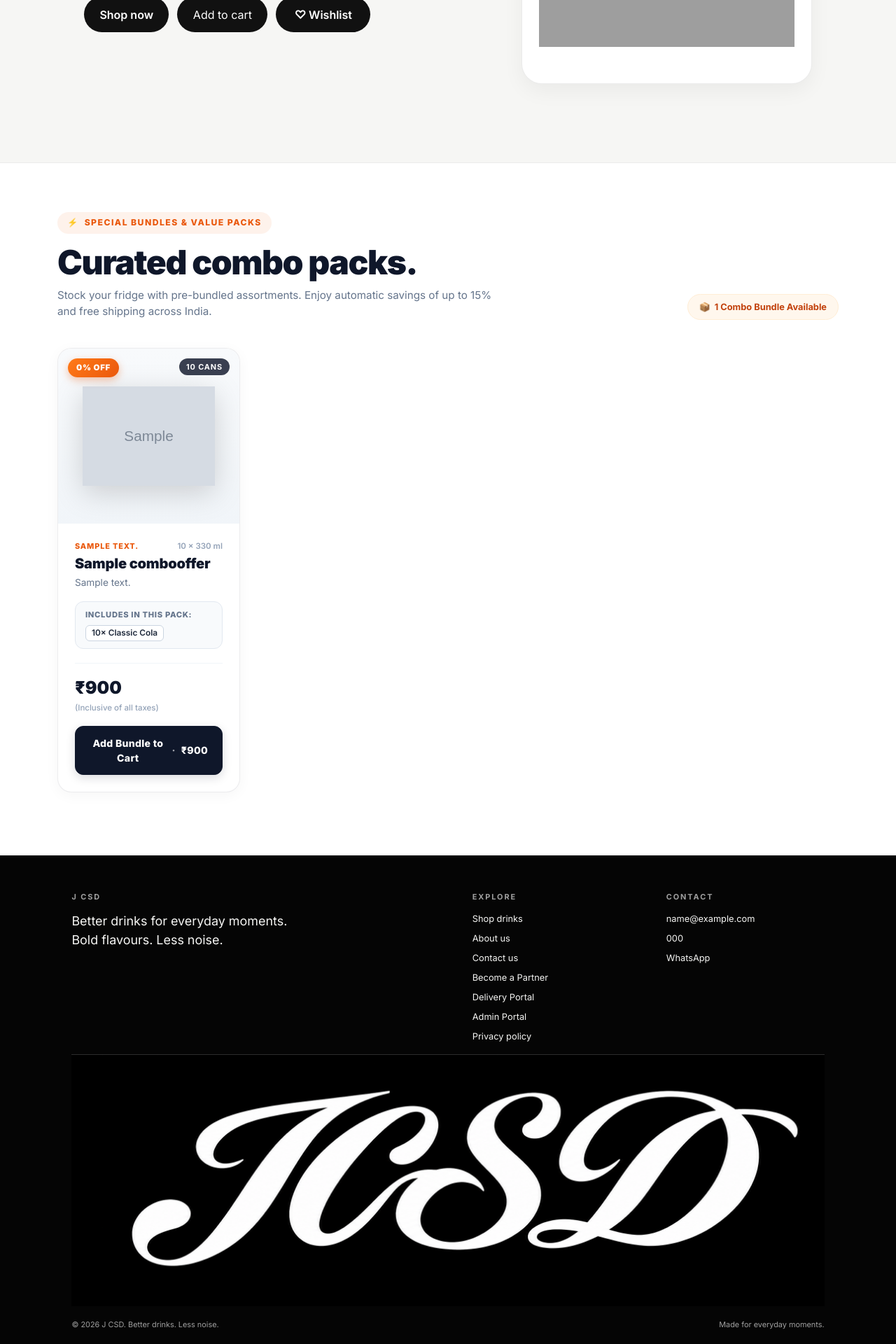
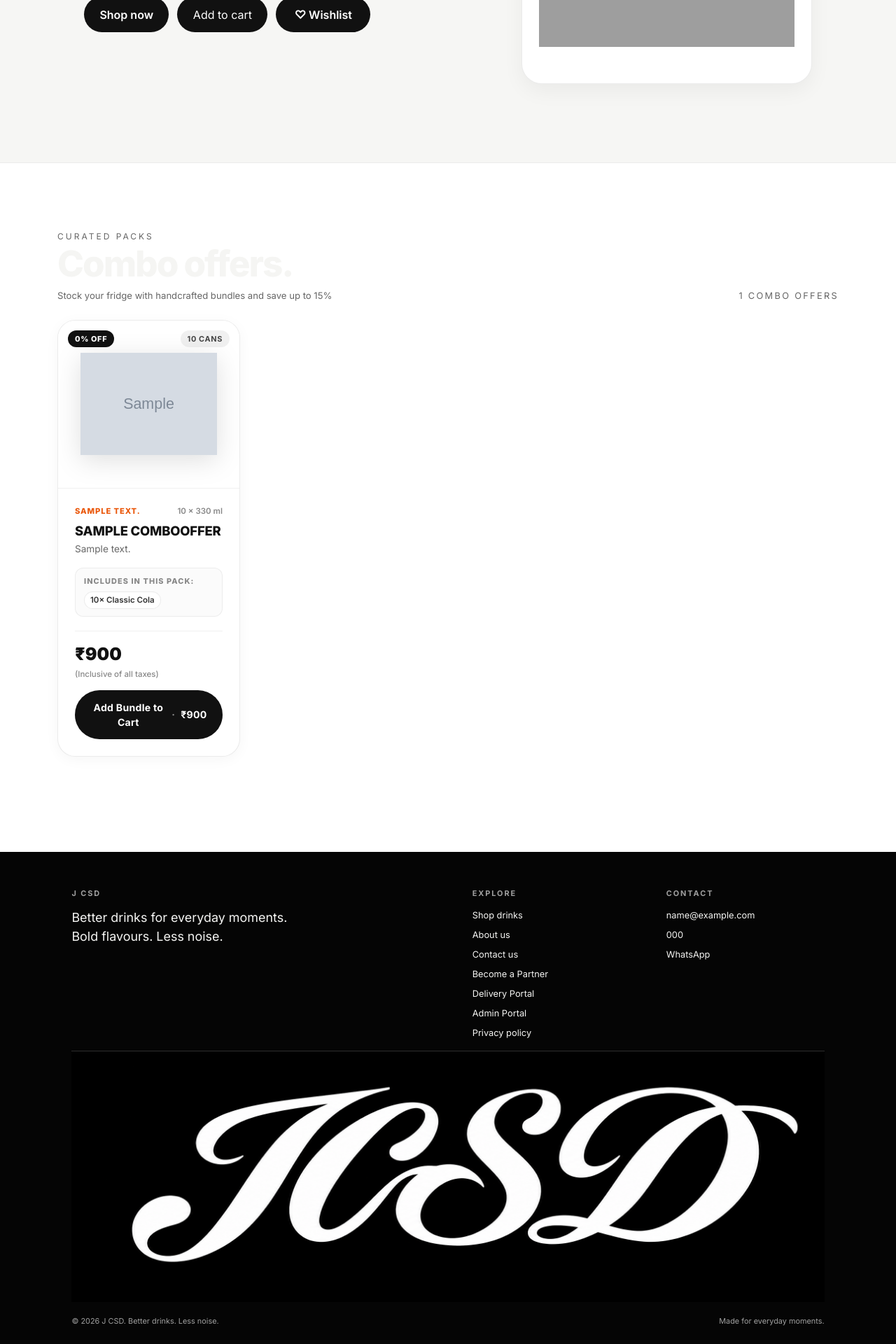
Before and after one commit to rithankumarraj/django123proj, a Django app: page / in a window 1280 px wide. Shown: the part 2782-4702 px from the top of the page at 70% size. After the commit the page ends 4676 px from the top, so only its background shows below. Run offline with Django 5.2, Linux system fonts and the light colour scheme; data comes from the database, SQL or seed files in the repository; tables that the repository leaves empty hold one stand-in row (values such as "Sample post"); grey boxes marked "Sample" are stand-in pictures; grey boxes are pictures that could not be loaded.

Commit message:
fix(cart): resolve cart item removal script error and align combo section design with site theme

```diff
--- a/main/templates/main/home.html
+++ b/main/templates/main/home.html
@@ -554,84 +554,32 @@
             {% if active_combos %}
             <section class="combos-section" id="combos" aria-label="Curated Combo Packs & Deals">
                 <style>
-                    /* ─── Dedicated Combos Section Styling ─── */
+                    /* ─── Dedicated Combos Section Styling (Site-Cohesive) ─── */
                     .combos-section {
                         background: #ffffff;
                         position: relative;
-                        padding: 70px 0 90px 0;
+                        padding: 3rem 0 5.5rem 0;
                         border-top: 1px solid rgba(0, 0, 0, 0.08);
-                    }
-
-                    .combos-section-header {
-                        margin-bottom: 40px;
-                    }
-
-                    .combos-kicker {
-                        display: inline-flex;
-                        align-items: center;
-                        gap: 8px;
-                        font-family: 'Inter', sans-serif;
-                        font-size: 0.76rem;
-                        font-weight: 800;
-                        letter-spacing: 0.12em;
-                        text-transform: uppercase;
-                        color: #ea580c;
-                        background: rgba(234, 88, 12, 0.08);
-                        padding: 6px 14px;
-                        border-radius: 999px;
-                        margin-bottom: 12px;
-                    }
-
-                    .combos-title {
-                        font-family: 'Inter', sans-serif;
-                        font-size: clamp(2rem, 3.8vw, 3rem);
-                        font-weight: 900;
-                        letter-spacing: -0.03em;
-                        color: #0f172a;
-                        margin-bottom: 8px;
-                    }
-
-                    .combos-subtitle {
-                        font-family: 'Inter', sans-serif;
-                        font-size: 0.95rem;
-                        color: #64748b;
-                        max-width: 650px;
-                        margin: 0;
-                        line-height: 1.5;
-                    }
-
-                    .combos-count-badge {
-                        display: inline-flex;
-                        align-items: center;
-                        gap: 6px;
-                        font-family: 'Inter', sans-serif;
-                        font-size: 0.8rem;
-                        font-weight: 700;
-                        color: #c2410c;
-                        background: #fff7ed;
-                        border: 1px solid #ffedd5;
-                        padding: 8px 16px;
-                        border-radius: 999px;
                     }
 
                     /* Combo Card Component */
                     .combo-card {
                         background: #ffffff;
-                        border: 1px solid rgba(15, 23, 42, 0.08);
-                        border-radius: 20px;
+                        border: 1px solid rgba(0, 0, 0, 0.08);
+                        border-radius: 1.6rem;
                         overflow: hidden;
                         display: flex;
                         flex-direction: column;
                         justify-content: space-between;
-                        transition: all 0.35s cubic-bezier(0.16, 1, 0.3, 1);
+                        transition: transform 0.3s ease, box-shadow 0.3s ease, border-color 0.3s ease;
                         box-shadow: 0 4px 20px rgba(0, 0, 0, 0.04);
                         position: relative;
                     }
 
                     .combo-card:hover {
-                        transform: translateY(-6px);
-                        border-color: rgba(234, 88, 12, 0.35);
-                        box-shadow: 0 16px 36px rgba(234, 88, 12, 0.12), 0 4px 12px rgba(0, 0, 0, 0.04);
+                        transform: translateY(-5px);
+                        border-color: rgba(0, 0, 0, 0.18);
+                        box-shadow: 0 16px 36px rgba(0, 0, 0, 0.08);
                     }
 
                     .combo-card-highlight {
@@ -640,7 +588,7 @@
 
                     @keyframes comboCardPulse {
                         0%, 100% {
-                            border-color: rgba(15, 23, 42, 0.08);
+                            border-color: rgba(0, 0, 0, 0.08);
                             box-shadow: 0 4px 20px rgba(0, 0, 0, 0.04);
                         }
                         30%, 70% {
@@ -654,25 +602,26 @@
                     .combo-card-visual {
                         position: relative;
                         width: 100%;
-                        height: 250px;
-                        background: linear-gradient(180deg, #f8fafc 0%, #f1f5f9 100%);
+                        height: 240px;
+                        background: #ffffff;
                         display: flex;
                         align-items: center;
                         justify-content: center;
-                        padding: 24px;
-                        overflow: hidden;
+                        padding: 1.5rem;
+                        border-bottom: 1px solid rgba(0, 0, 0, 0.06);
                     }
 
                     .combo-card-visual img {
-                        max-width: 90%;
-                        max-height: 90%;
+                        max-width: 92%;
+                        max-height: 200px;
                         object-fit: contain;
-                        filter: drop-shadow(0 10px 20px rgba(0, 0, 0, 0.16));
-                        transition: transform 0.4s cubic-bezier(0.16, 1, 0.3, 1);
+                        mix-blend-mode: multiply;
+                        filter: drop-shadow(0 8px 18px rgba(0, 0, 0, 0.12));
+                        transition: transform 0.35s ease;
                     }
 
                     .combo-card:hover .combo-card-visual img {
-                        transform: scale(1.08) translateY(-4px);
+                        transform: scale(1.06);
                     }
 
                     /* Visual Badges */
@@ -681,16 +630,15 @@
                         top: 14px;
                         left: 14px;
                         z-index: 2;
-                        background: linear-gradient(135deg, #ff7a18 0%, #ea580c 100%);
+                        background: #111;
                         color: #ffffff;
                         font-family: 'Inter', sans-serif;
-                        font-size: 0.72rem;
-                        font-weight: 900;
+                        font-size: 0.68rem;
+                        font-weight: 800;
                         letter-spacing: 0.06em;
                         text-transform: uppercase;
-                        padding: 5px 12px;
+                        padding: 4px 10px;
                         border-radius: 999px;
-                        box-shadow: 0 4px 12px rgba(234, 88, 12, 0.35);
                     }
 
                     .combo-badge-top-right {
@@ -698,13 +646,12 @@
                         top: 14px;
                         right: 14px;
                         z-index: 2;
-                        background: rgba(15, 23, 42, 0.82);
-                        backdrop-filter: blur(8px);
-                        color: #ffffff;
+                        background: rgba(0, 0, 0, 0.06);
+                        color: #444;
                         font-family: 'Inter', sans-serif;
                         font-size: 0.68rem;
                         font-weight: 700;
-                        letter-spacing: 0.08em;
+                        letter-spacing: 0.06em;
                         text-transform: uppercase;
                         padding: 4px 10px;
                         border-radius: 999px;
@@ -712,7 +659,7 @@
 
                     /* Content Area */
                     .combo-card-content {
-                        padding: 24px;
+                        padding: 1.5rem;
                         flex: 1;
                         display: flex;
                         flex-direction: column;
@@ -721,19 +668,21 @@
 
                     .combo-card-name {
                         font-family: 'Inter', sans-serif;
-                        font-size: 1.25rem;
-                        font-weight: 900;
-                        color: #0f172a;
-                        margin-bottom: 6px;
+                        font-size: 1.15rem;
+                        font-weight: 800;
+                        color: #111;
+                        margin: 0 0 0.35rem;
                         letter-spacing: -0.01em;
+                        text-transform: uppercase;
+                        line-height: 1.25;
                     }
 
                     .combo-card-desc {
                         font-family: 'Inter', sans-serif;
                         font-size: 0.85rem;
-                        color: #64748b;
+                        color: #666;
                         line-height: 1.45;
-                        margin-bottom: 16px;
+                        margin-bottom: 1rem;
                         display: -webkit-box;
                         -webkit-line-clamp: 2;
                         -webkit-box-orient: vertical;
@@ -742,19 +691,19 @@
 
                     /* Included items box */
                     .combo-includes-box {
-                        background: #f8fafc;
-                        border: 1px solid #e2e8f0;
+                        background: #fbfbfb;
+                        border: 1px solid rgba(0, 0, 0, 0.06);
                         border-radius: 12px;
-                        padding: 10px 14px;
-                        margin-bottom: 20px;
+                        padding: 10px 12px;
+                        margin-bottom: 1.25rem;
                     }
 
                     .combo-includes-title {
-                        font-size: 0.7rem;
+                        font-size: 0.68rem;
                         font-weight: 800;
                         text-transform: uppercase;
-                        letter-spacing: 0.06em;
-                        color: #64748b;
+                        letter-spacing: 0.1em;
+                        color: #888;
                         margin-bottom: 6px;
                         display: flex;
                         align-items: center;
@@ -764,23 +713,23 @@
                     .combo-includes-pills {
                         display: flex;
                         flex-wrap: wrap;
-                        gap: 6px;
+                        gap: 5px;
                     }
 
                     .combo-includes-pill {
                         background: #ffffff;
-                        border: 1px solid #cbd5e1;
-                        color: #1e293b;
-                        font-size: 0.74rem;
+                        border: 1px solid rgba(0, 0, 0, 0.08);
+                        color: #333;
+                        font-size: 0.72rem;
                         font-weight: 600;
-                        padding: 2px 8px;
-                        border-radius: 6px;
+                        padding: 3px 8px;
+                        border-radius: 999px;
                     }
 
                     /* Price and CTA row */
                     .combo-card-footer {
-                        padding-top: 16px;
-                        border-top: 1px solid #f1f5f9;
+                        padding-top: 14px;
+                        border-top: 1px solid rgba(0, 0, 0, 0.06);
                     }
 
                     .combo-price-line {
@@ -794,12 +743,12 @@
                         font-family: 'Inter', sans-serif;
                         font-size: 1.55rem;
                         font-weight: 900;
-                        color: #0f172a;
+                        color: #111;
                     }
 
                     .combo-price-was {
-                        font-size: 0.95rem;
-                        color: #94a3b8;
+                        font-size: 0.92rem;
+                        color: #999;
                         text-decoration: line-through;
                         font-weight: 500;
                     }
@@ -812,63 +761,52 @@
                         border: 1px solid #bbf7d0;
                         padding: 2px 8px;
                         border-radius: 999px;
-                        letter-spacing: -0.01em;
                     }
 
                     .combo-tax-tag {
                         font-size: 0.72rem;
-                        color: #94a3b8;
+                        color: #888;
                         font-weight: 500;
                         display: block;
-                        margin-bottom: 16px;
+                        margin-bottom: 14px;
                     }
 
                     .btn-combo-add-cart {
                         width: 100%;
-                        background: #0f172a;
+                        background: #111;
                         color: #ffffff;
-                        border: 1px solid #0f172a;
-                        border-radius: 12px;
+                        border: 0;
+                        border-radius: 999px;
                         font-family: 'Inter', sans-serif;
                         font-size: 0.88rem;
-                        font-weight: 800;
+                        font-weight: 700;
                         letter-spacing: 0.02em;
-                        padding: 13px 20px;
+                        padding: 0.85rem 1.4rem;
                         cursor: pointer;
                         display: flex;
                         align-items: center;
                         justify-content: center;
                         gap: 8px;
                         transition: all 0.25s ease;
-                        box-shadow: 0 4px 14px rgba(15, 23, 42, 0.15);
                     }
 
                     .btn-combo-add-cart:hover {
                         background: #ea580c;
-                        border-color: #ea580c;
                         color: #ffffff;
                         transform: translateY(-2px);
-                        box-shadow: 0 8px 22px rgba(234, 88, 12, 0.35);
+                        box-shadow: 0 8px 20px rgba(234, 88, 12, 0.3);
                     }
                 </style>
 
-                <div class="container">
-                    <!-- Heading -->
-                    <div class="combos-section-header d-flex flex-column flex-md-row justify-content-between align-items-md-end gap-3">
+                <div class="container py-4 py-md-5">
+                    <!-- Heading: Cohesive with .section-heading on #shop -->
+                    <div class="section-heading d-flex flex-column flex-md-row justify-content-between align-items-md-end mb-4">
                         <div>
-                            <span class="combos-kicker">
-                                <span>⚡</span>
-                                <span>Special Bundles & Value Packs</span>
-                            </span>
-                            <h2 class="combos-title">Curated combo packs.</h2>
-                            <p class="combos-subtitle">
-                                Stock your fridge with pre-bundled assortments. Enjoy automatic savings of up to 15% and free shipping across India.
-                            </p>
+                            <p class="section-kicker">Curated packs</p>
+                            <h2>Combo offers.</h2>
+                            <p class="product-quick-add-hint">Stock your fridge with handcrafted bundles and save up to 15%</p>
                         </div>
-                        <span class="combos-count-badge">
-                            <span>📦</span>
-                            <span>{{ active_combos|length }} Combo Bundle{{ active_combos|length|pluralize }} Available</span>
-                        </span>
+                        <span class="product-total">{{ active_combos|length }} combo offers</span>
                     </div>
 
                     <!-- Combos Grid -->
@@ -895,11 +833,11 @@
                                 <!-- Card Content -->
                                 <div class="combo-card-content">
                                     <div>
-                                        <div class="d-flex align-items-center justify-content-between mb-1">
-                                            <span style="font-size: 0.68rem; font-weight: 800; letter-spacing: 0.08em; text-transform: uppercase; color: #ea580c;">
-                                                {% if combo.badge_text %}{{ combo.badge_text }}{% else %}COMBO DEAL{% endif %}
+                                        <div class="d-flex align-items-center justify-content-between mb-2">
+                                            <span style="font-size: 0.7rem; font-weight: 800; letter-spacing: 0.08em; text-transform: uppercase; color: #ea580c;">
+                                                {% if combo.badge_text and combo.badge_text|lower != combo.name|lower %}{{ combo.badge_text }}{% else %}COMBO DEAL{% endif %}
                                             </span>
-                                            <span style="font-size: 0.72rem; color: #94a3b8; font-weight: 600;">
+                                            <span style="font-size: 0.72rem; color: #888; font-weight: 600;">
                                                 {{ combo.total_bundle_cans }} × 330 ml
                                             </span>
                                         </div>
@@ -952,7 +890,7 @@
                                             {% csrf_token %}
                                             <button type="submit" class="btn-combo-add-cart">
                                                 <span>Add Bundle to Cart</span>
-                                                <span style="opacity: 0.6;">·</span>
+                                                <span style="opacity: 0.5;">·</span>
                                                 <span>₹{{ combo.bundle_discounted_price|floatformat:0 }}</span>
                                             </button>
                                         </form>
```
Also changed, not shown: main/templates/main/cart.html (+6 -5 lines).
